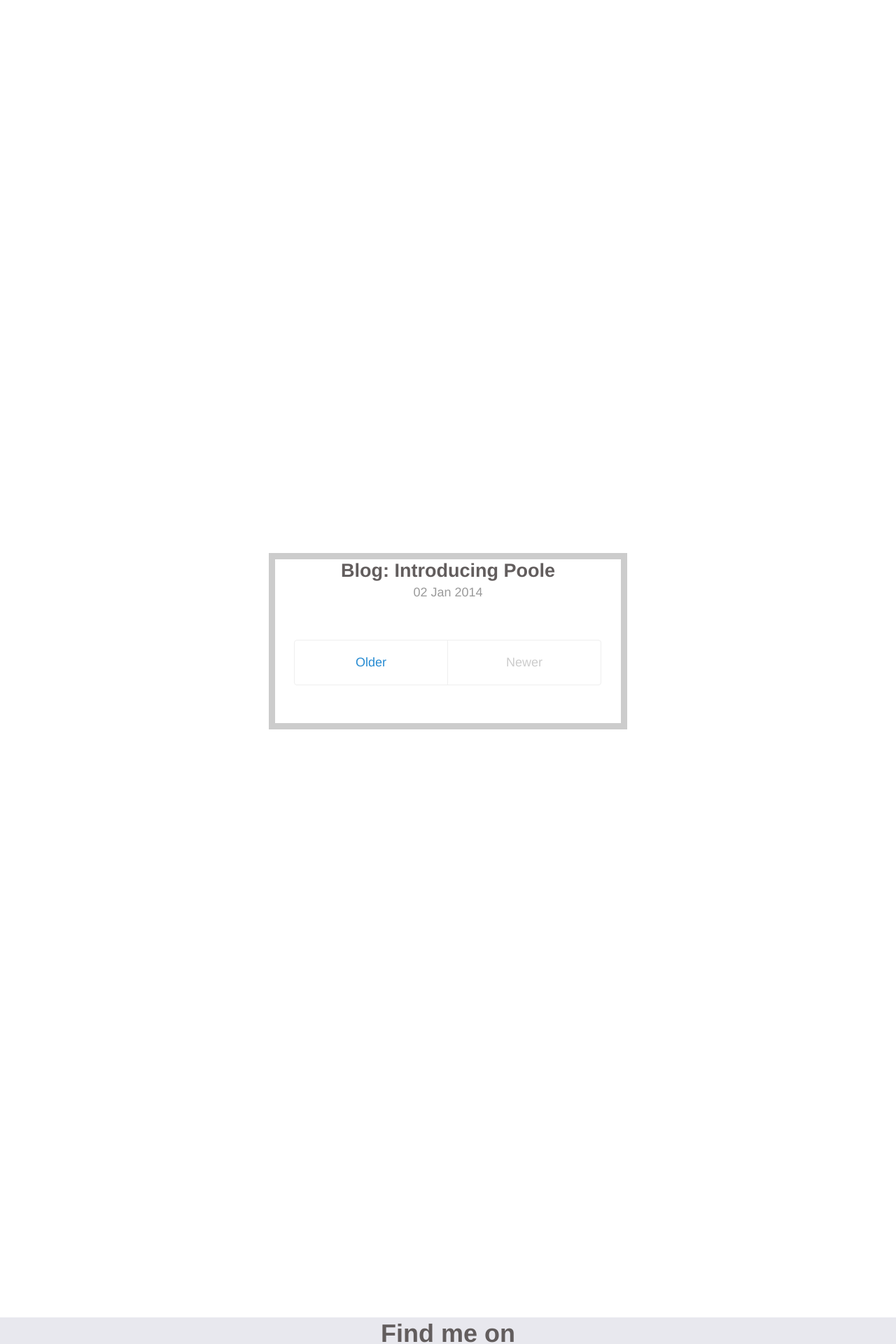
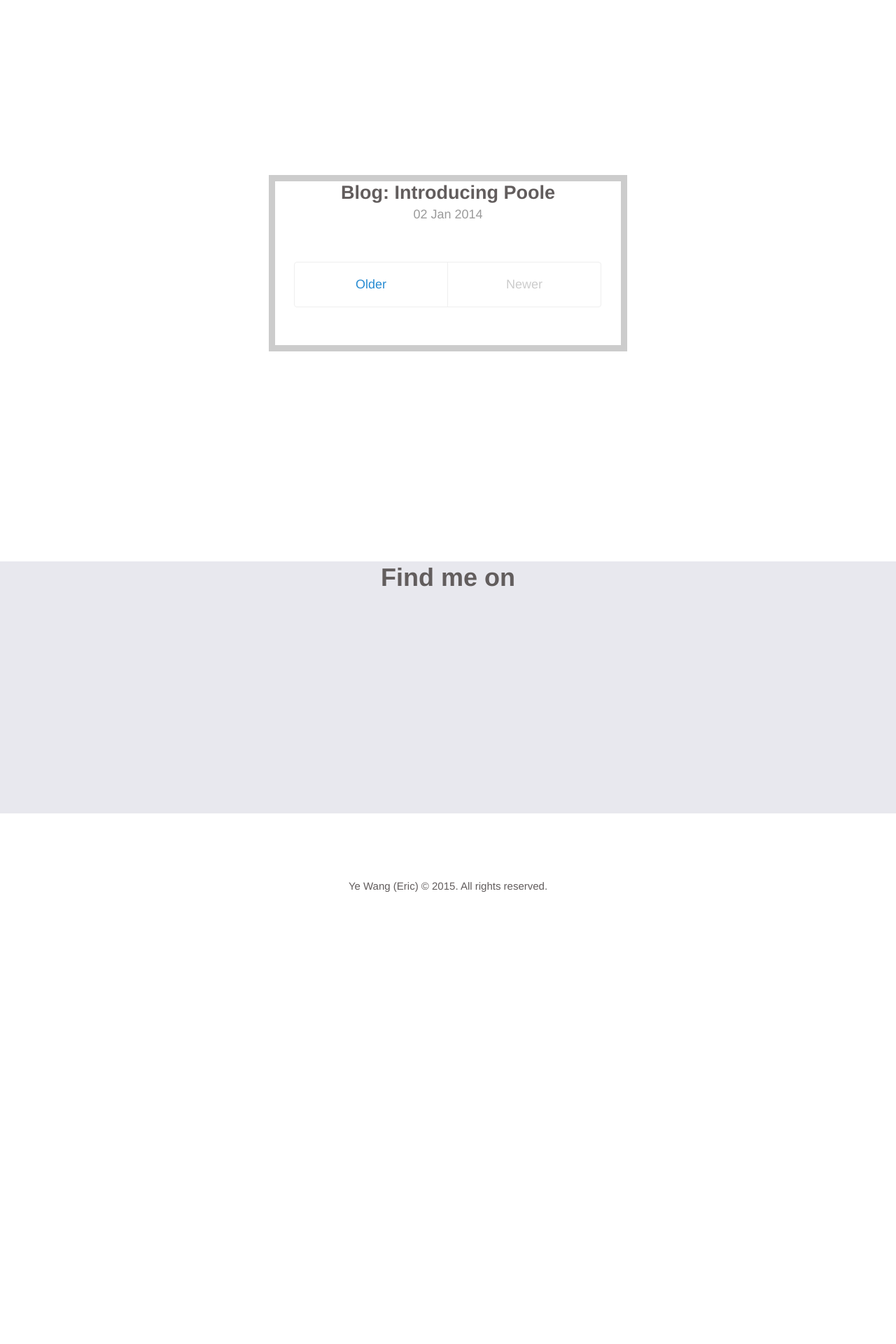
Before and after one commit to ericyewang/ericyewang.github.io, a Jekyll site: the page built from index.html, in a window 1280 px wide. Shown: the part 594-2514 px from the top of the page at 70% size. Built offline with Jekyll 4.4.1, drawn with Linux system fonts in a browser that asks for light colours; the list of posts is cut into pages by our own code; comment, search, counter and statistics services are not loaded; after the commit the page ends 1873 px from its top, so only the background shows below that.

Commit message:
Update _layout.scss

```diff
--- a/_sass/_layout.scss
+++ b/_sass/_layout.scss
@@ -17,14 +17,14 @@
 }
 
 .jumbotron1 {
-  min-height: 50rem;
+  min-height: 20rem;
   right:0;
   left:0;
   background-color: #fff;
 }
 
 .jumbotron2 {
-  min-height: 50rem;
+  min-height: 20rem;
   right:0;
   left:0;
   background-color: #E8E8EE;
```
